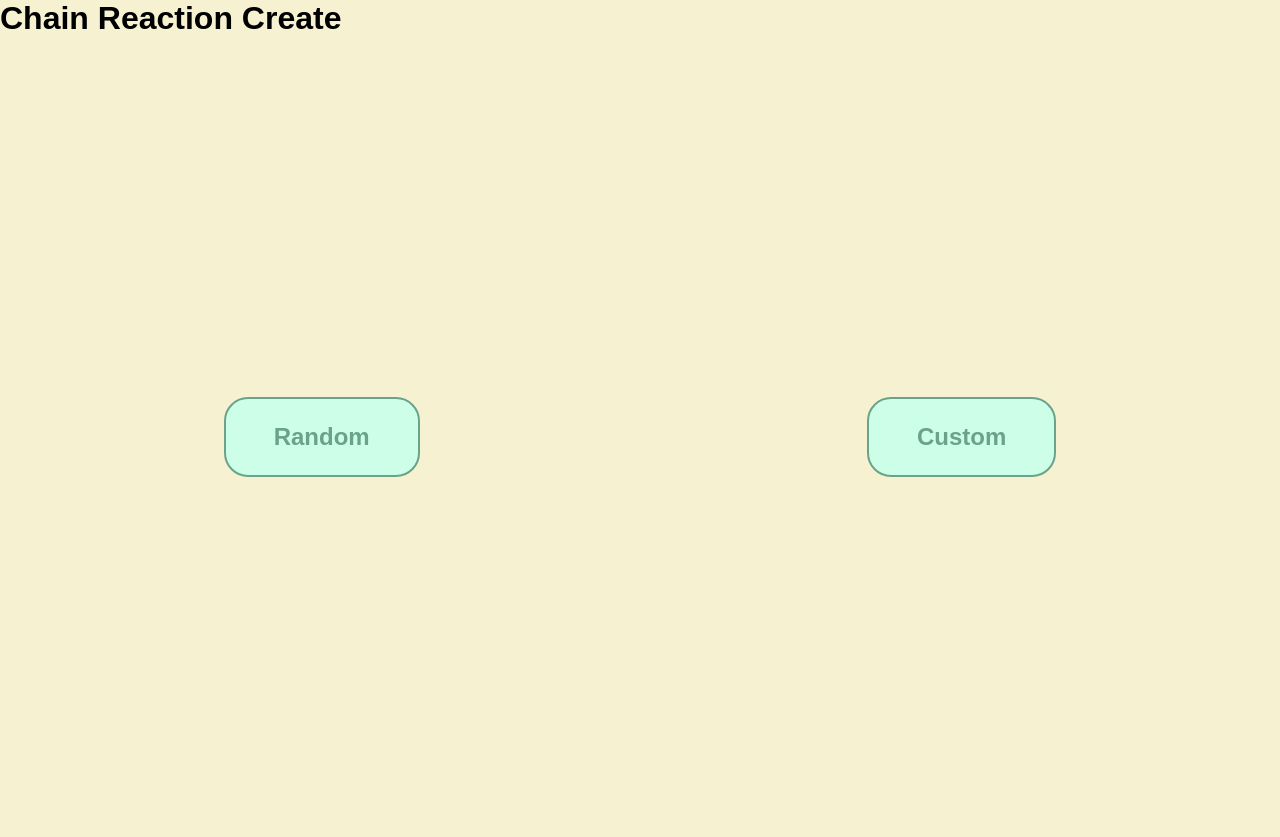
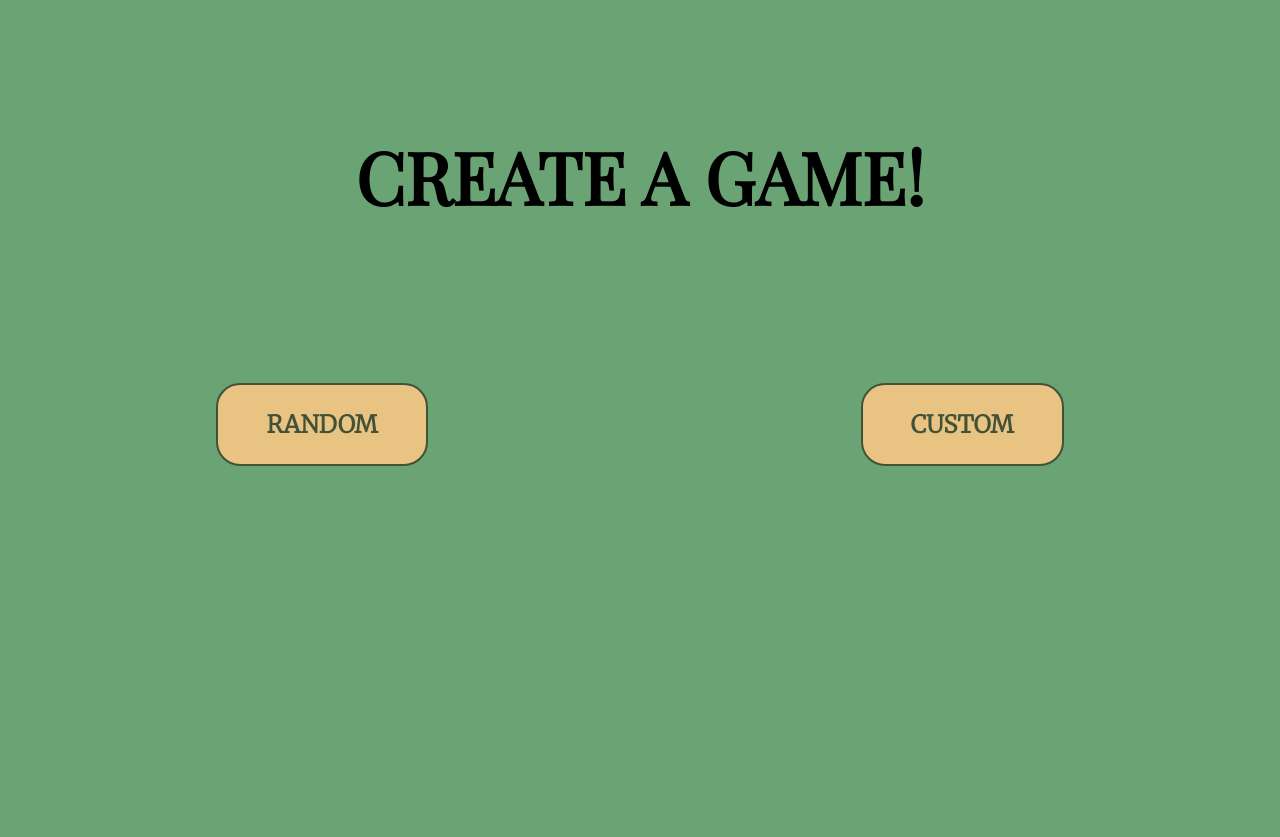
Before and after one commit to swk3st/ChainReaction, a PHP site: page /html/normalcreate.html in a window 1280 px wide. After the commit the page ends 466 px from the top, so only its background shows below. Run offline with PHP 8.4, Linux system fonts and the light colour scheme.

Commit message:
Prettied up normal create a little bit

```diff
--- a/css/gameplay.css
+++ b/css/gameplay.css
@@ -1,21 +1,24 @@
+@import url("main.css");
+
 * {
     box-sizing: border-box;
     padding: 0;
     margin: 0;
+    font-family: var(--norm-font-one);
 }
 
 *::before, *::after {
     box-sizing: border-box;
 }
 
-:root {
+/* :root {
     --backgroundColor: rgba(246, 241, 209);
     --colorShadeA: rgb(106, 163, 137);
     --colorShadeB: rgb(121, 186, 156);
     --colorShadeC: rgb(150, 232, 195);
     --colorShadeD: rgb(187, 232, 211);
     --colorShadeE: rgb(205, 255, 232);
-}
+} */
 
 @import url("https://fonts.googleapis.com/css?family=Open+Sans:400,400i,700");
 
@@ -23,7 +26,15 @@ body {
     font-family: 'OpenSans', sans-serif;
     font-size: 1rem;
     min-height: 100vh;
-    background: var(--backgroundColor);
+    background: var(--primary-background-color);
+}
+
+h1 {
+    text-align: center;
+    padding-top: 10%;
+    font-family: var(--norm-font-two);
+    font-size: 72px;
+    /* color: var(--big-font-color); */
 }
 
 button {
@@ -32,7 +43,7 @@ button {
     cursor: pointer;
     border: 0;
     font-size: 1.5rem;
-    color:var(--colorShadeA);
+    color:var(--colorA);
     font-weight: 700;
     font-family: inherit;
     outline: none;
@@ -40,15 +51,16 @@ button {
 
 button.big-button {
     padding: 1em 2em;
-    border: 2px solid var(--colorShadeA);
+    border: 2px solid var(--colorA);
     border-radius: 1em;
-    background: var(--colorShadeE);
+    /* background: var(--secondary-button-color); */
+    background: var(--primary-button-color);
     transform-style: preserve-3d;
     transition: all 175ms cubic-bezier(0, 0, 1, 1);
 }
 
 button.big-button:hover {
-    background: var(--colorShadeD);
+    background: var(--secondary-button-color);
     transform: translate(0, -0.375em);
 }
 
@@ -59,7 +71,7 @@ button.big-button:active {
 .normal-create-container {
     display: flex;
     width: 100vw;
-    height: 100vh;
+    height: 50vh;
     align-items: center;
     justify-content: space-around;
 }
--- a/html/normalcreate.html
+++ b/html/normalcreate.html
@@ -8,10 +8,10 @@
 </head>
 
 <body>
-<h1> Chain Reaction Create </h1>
+<h1> CREATE A GAME! </h1>
 <div class="normal-create-container">
-    <button class="big-button">Random</button>
-    <button class="big-button">Custom</button>
+    <button class="big-button">RANDOM</button>
+    <button class="big-button">CUSTOM</button>
 </div>
 </body>
 </html>
```
